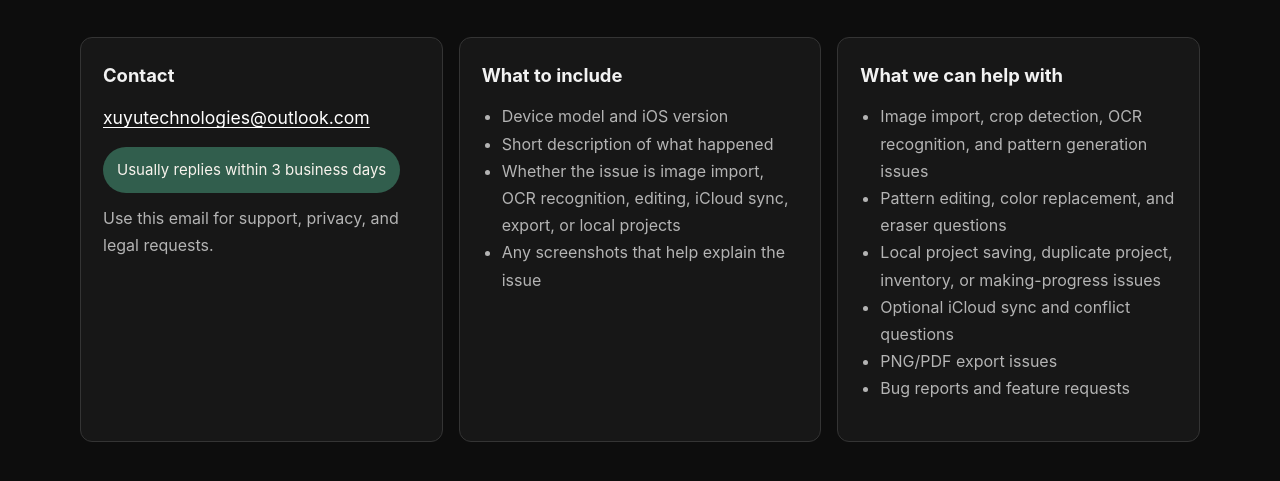
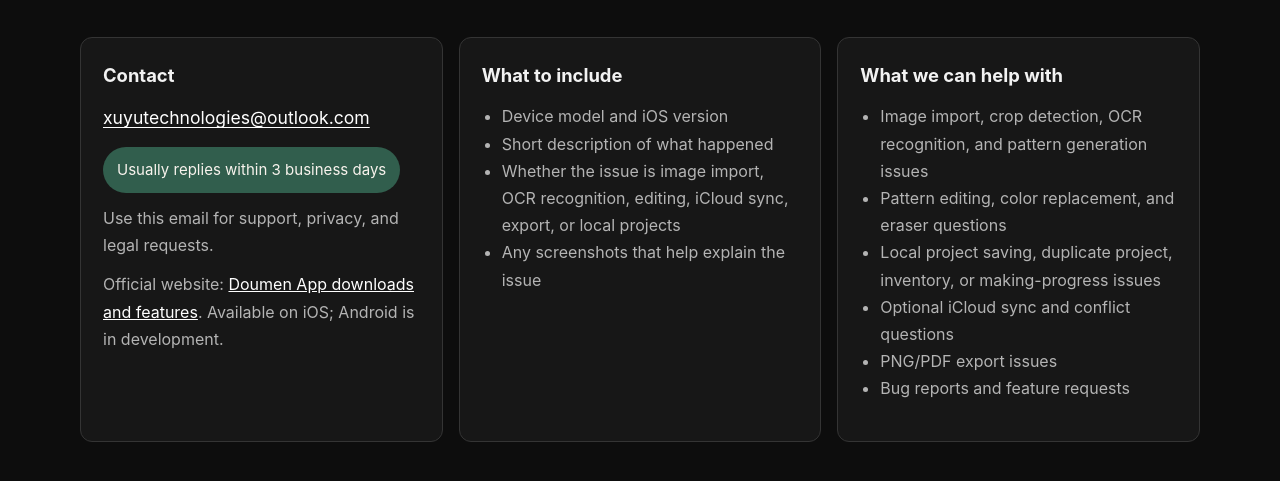
Before and after one commit to ceasarXuu/xuyutech-legal-docs, a plain HTML site: page Products/Doumen/US/index.html in a window 1280 px wide. Shown: the part 243-724 px from the top of the page. Drawn offline with Linux system fonts and the light colour scheme.

Commit message:
feat(doumen): link official website from support pages (#1)

```diff
--- a/Products/Doumen/US/index.html
+++ b/Products/Doumen/US/index.html
@@ -247,6 +247,7 @@
           <p><a class="mail-link" href="mailto:xuyutechnologies@outlook.com">xuyutechnologies@outlook.com</a></p>
           <div class="badge">Usually replies within 3 business days</div>
           <p>Use this email for support, privacy, and legal requests.</p>
+          <p>Official website: <a href="https://doumen.work/en/">Doumen App downloads and features</a>. Available on iOS; Android is in development.</p>
         </article>
         <article class="info-card">
           <h3>What to include</h3>
```
Also changed, not shown: Products/Doumen/CN/index.html (+1 -0 lines).
